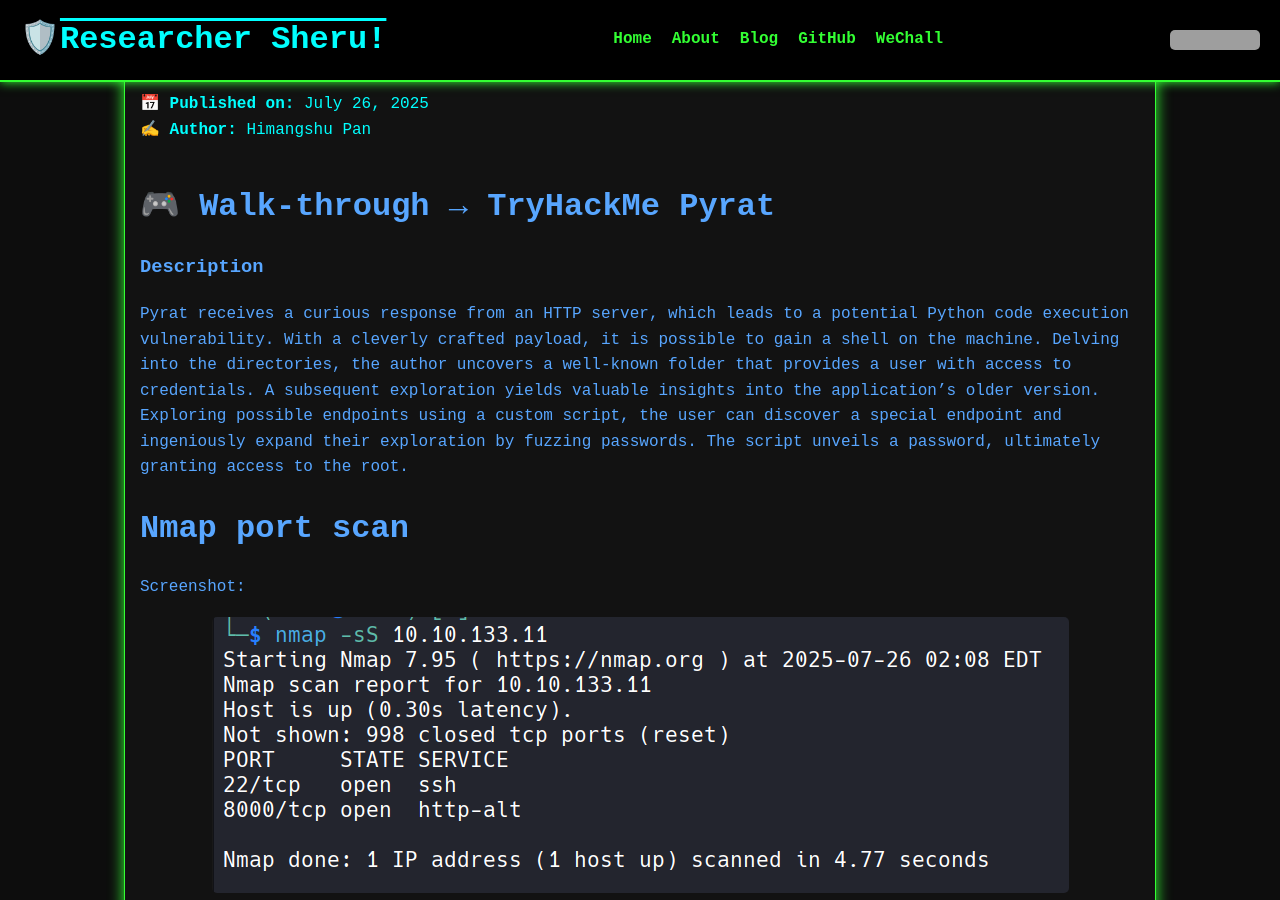
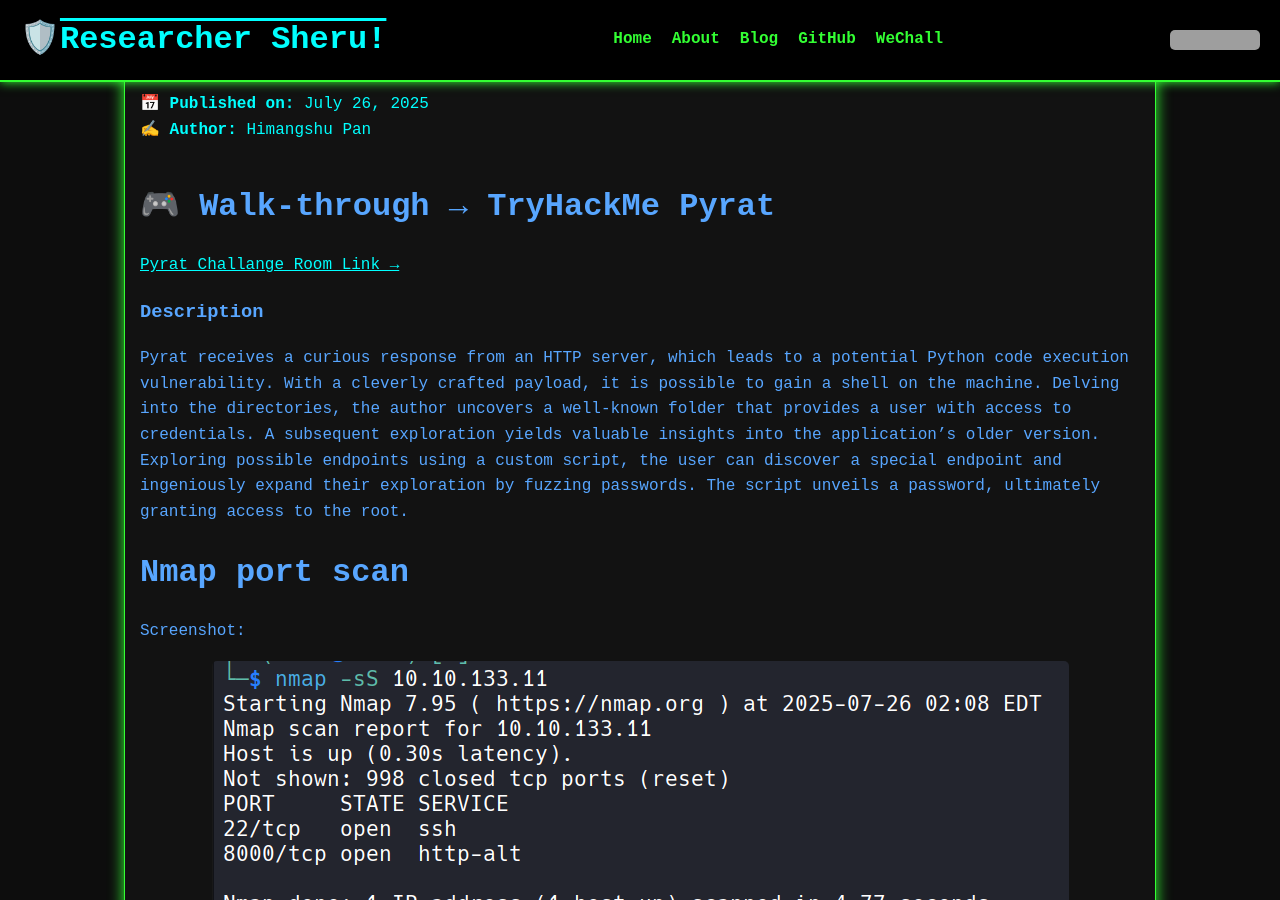
Before and after one commit to sheru-pan/sheru-pan.github.io, a Jekyll site: the page built from Site/_posts/2025-07-26-thm-pyrat-wolkthrough.markdown, in a window 1280 px wide and 900 px high. Built offline with Jekyll 4.4.1, drawn with Linux system fonts in a browser that asks for light colours; nearby versions of some CDN libraries; comment, search, counter and statistics services are not loaded; grey boxes are pictures that could not be loaded.

Commit message:
add thm link

```diff
--- a/Site/_posts/2025-07-26-thm-pyrat-wolkthrough.markdown
+++ b/Site/_posts/2025-07-26-thm-pyrat-wolkthrough.markdown
@@ -5,6 +5,8 @@ permalink: /blog/walk-through_thm_pyrat/
 ---
 
 # 🎮 Walk-through → TryHackMe Pyrat
+
+[Pyrat Challange Room Link →](https://tryhackme.com/room/pyrat)
 
 ### Description
 
```
Also changed, not shown: Site/assets/images/thm/pyrat/7.png, Site/assets/images/thm/pyrat/9.png, 4 other files.
